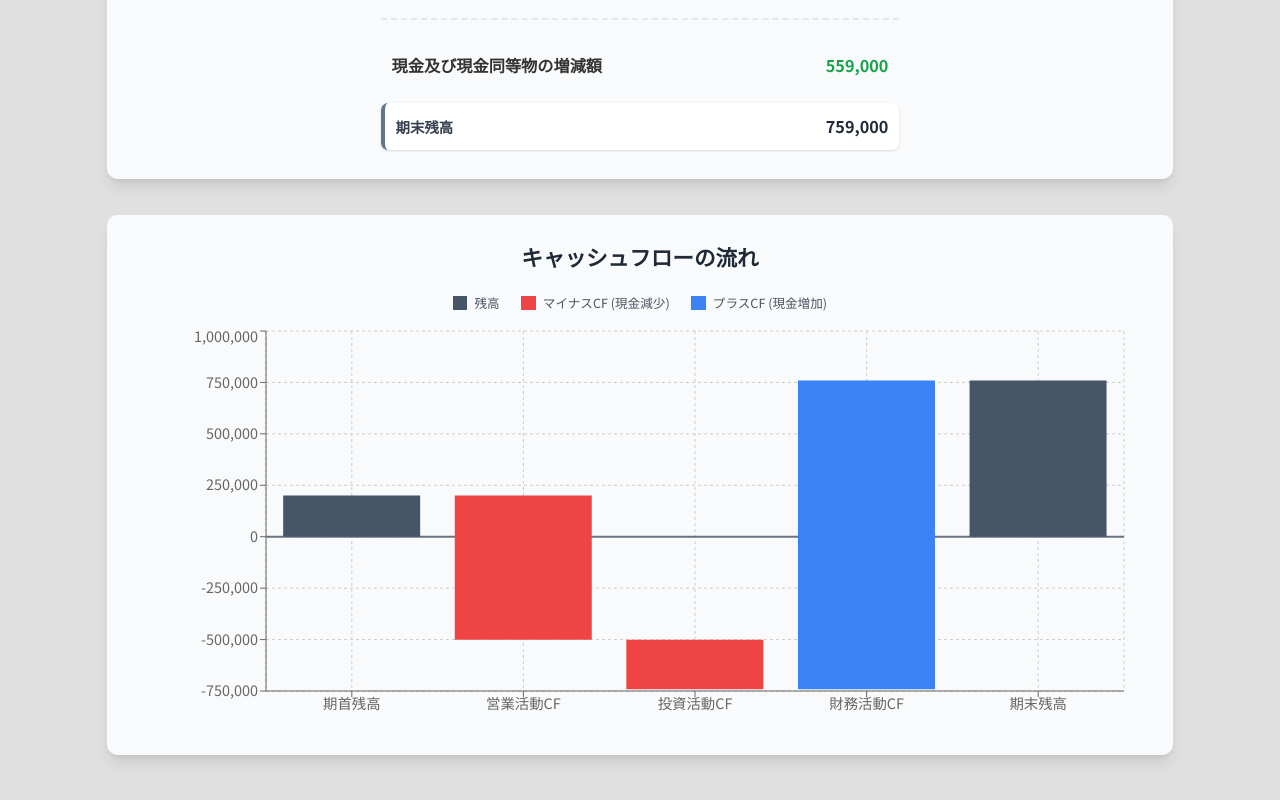
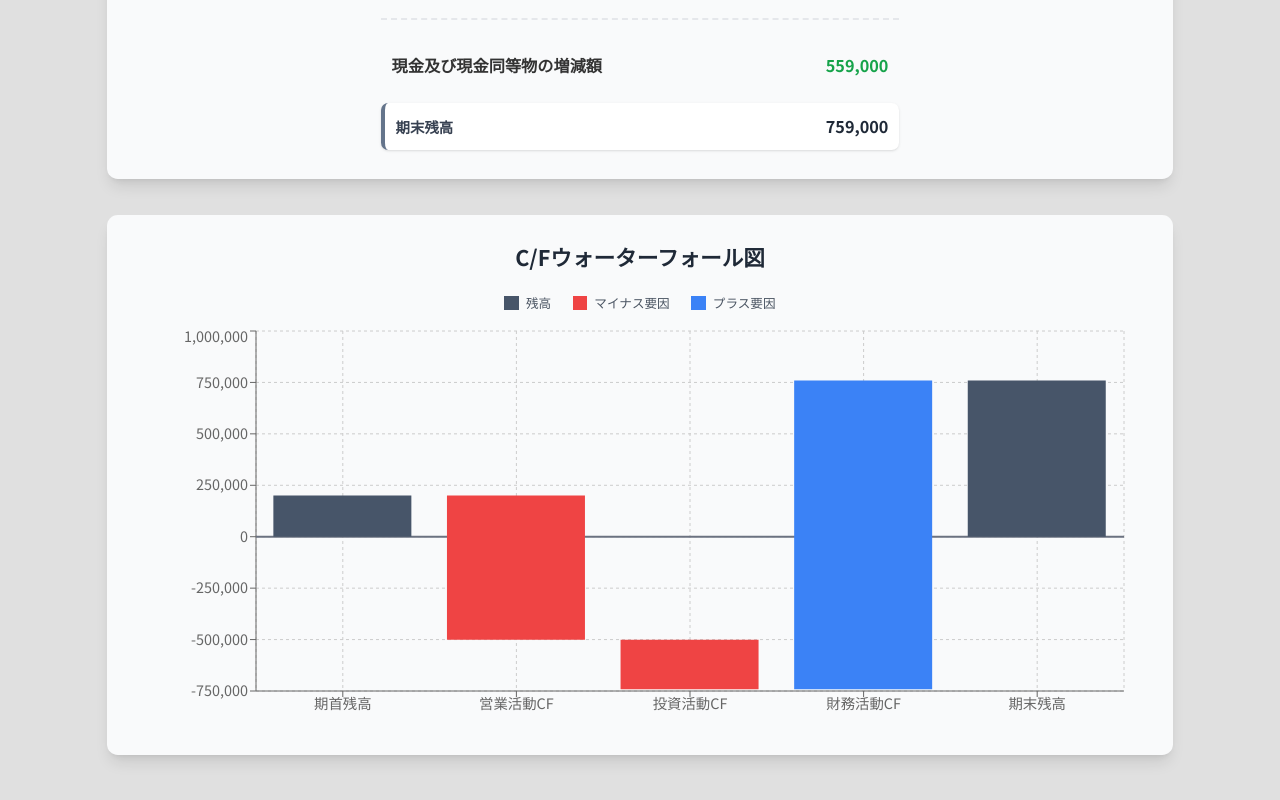
Before and after one commit to hiroba-develop/FinaVis_Demo, a React (Vite) app: page /cash-flow-statement in a window 1280 px wide. Shown: the part 572-1372 px from the top of the page. Built offline with nearby package versions, Linux system fonts and the light colour scheme; sample sign-in values are in the browser's storage.

Commit message:
ブラッシュアップ3

```diff
--- a/src/pages/CashFlowStatement.tsx
+++ b/src/pages/CashFlowStatement.tsx
@@ -1,4 +1,4 @@
-import React from 'react';
+import React, { useState, useEffect } from 'react';
 import { useNavigate } from 'react-router-dom';
 import { useTransactions } from '../contexts/TransactionContext';
 import { BarChart, Bar, XAxis, YAxis, CartesianGrid, Tooltip, ResponsiveContainer, Cell, ReferenceLine } from 'recharts';
@@ -96,11 +96,11 @@ const CustomLegend: React.FC = () => (
         </div>
         <div className="flex items-center">
             <div className="w-4 h-4 mr-2" style={{ backgroundColor: '#ef4444' }}></div>
-            <span>マイナスCF (現金減少)</span>
+            <span>マイナス要因</span>
         </div>
         <div className="flex items-center">
             <div className="w-4 h-4 mr-2" style={{ backgroundColor: '#3b82f6' }}></div>
-            <span>プラスCF (現金増加)</span>
+            <span>プラス要因</span>
         </div>
     </div>
 );
@@ -108,6 +108,16 @@ const CustomLegend: React.FC = () => (
 const CashFlowStatement: React.FC = () => {
   const { cashFlowStatement } = useTransactions();
   const navigate = useNavigate();
+  const [chartMarginLeft, setChartMarginLeft] = useState(20);
+
+  useEffect(() => {
+    const handleResize = () => {
+      setChartMarginLeft(window.innerWidth < 768 ? 20 : 60);
+    };
+    window.addEventListener('resize', handleResize);
+    handleResize();
+    return () => window.removeEventListener('resize', handleResize);
+  }, []);
 
   const cfWaterfallData = [];
   let cfRunningTotal = 0;
@@ -198,11 +208,11 @@ const CashFlowStatement: React.FC = () => {
 
       {/* --- Bottom section for the Waterfall Chart --- */}
       <div className="relative bg-gray-50 rounded-xl shadow-lg p-4 md:p-8 mt-10">
-        <h2 className="text-xl sm:text-2xl font-bold text-gray-800 mb-6 text-center">キャッシュフローの流れ</h2>
+        <h2 className="text-xl sm:text-2xl font-bold text-gray-800 mb-6 text-center">C/Fウォーターフォール図</h2>
         <CustomLegend />
         <div style={{ width: '100%', height: 400 }}>
           <ResponsiveContainer>
-            <BarChart data={cfWaterfallData} margin={{ top: 5, right: 20, left: 70, bottom: 5 }}>
+            <BarChart data={cfWaterfallData} margin={{ top: 5, right: 20, left: chartMarginLeft, bottom: 5 }}>
               <CartesianGrid strokeDasharray="3 3" />
               <XAxis dataKey="name" />
               <YAxis tickFormatter={yAxisFormatter} domain={[yMin, yMax]} ticks={ticks} />
--- a/src/pages/IncomeStatement.tsx
+++ b/src/pages/IncomeStatement.tsx
@@ -1,4 +1,4 @@
-import React, { useState } from 'react';
+import React, { useState, useEffect } from 'react';
 import { useNavigate } from 'react-router-dom';
 import { useTransactions } from '../contexts/TransactionContext';
 import { BarChart, Bar, XAxis, YAxis, CartesianGrid, Tooltip, ResponsiveContainer, Cell, ReferenceLine } from 'recharts';
@@ -129,19 +129,19 @@ const CustomLegend: React.FC = () => (
     <div className="flex justify-center items-center space-x-4 md:space-x-6 mb-4 text-sm text-gray-600">
         <div className="flex items-center">
             <div className="w-4 h-4 mr-2" style={{ backgroundColor: '#22c55e' }}></div>
-            <span>利益（中間合計）</span>
+            <span>中間合計</span>
         </div>
         <div className="flex items-center">
             <div className="w-4 h-4 mr-2" style={{ backgroundColor: '#ef4444' }}></div>
-            <span>費用（マイナス要因）</span>
+            <span>マイナス要因</span>
         </div>
         <div className="flex items-center">
             <div className="w-4 h-4 mr-2" style={{ backgroundColor: '#3b82f6' }}></div>
-            <span>収益（プラス要因）</span>
+            <span>プラス要因</span>
         </div>
         <div className="flex items-center">
             <div className="w-4 h-4 mr-2" style={{ backgroundColor: '#10b981' }}></div>
-            <span>当期純利益（最終結果）</span>
+            <span>最終合計</span>
         </div>
     </div>
 );
@@ -177,6 +177,16 @@ const IncomeStatement: React.FC = () => {
   const navigate = useNavigate();
   const [chartType, setChartType] = useState('box');
   const [waterfallView, setWaterfallView] = useState('simple');
+  const [chartMarginLeft, setChartMarginLeft] = useState(20);
+
+  useEffect(() => {
+    const handleResize = () => {
+      setChartMarginLeft(window.innerWidth < 768 ? 20 : 60);
+    };
+    window.addEventListener('resize', handleResize);
+    handleResize();
+    return () => window.removeEventListener('resize', handleResize);
+  }, []);
 
   // --- Calculations for Income Statement ---
   const totalRevenue = Object.values(incomeStatement.収益).reduce((s, v) => s + v, 0);
@@ -415,7 +425,7 @@ const IncomeStatement: React.FC = () => {
                                 <div className="h-full w-full" style={{ height: 400 }}>
                                     <CustomLegend />
                                     <ResponsiveContainer>
-                                        <BarChart data={waterfallData} margin={{ top: 5, right: 20, left: 70, bottom: 5 }}>
+                                        <BarChart data={waterfallData} margin={{ top: 5, right: 20, left: chartMarginLeft, bottom: 5 }}>
                                     <CartesianGrid strokeDasharray="3 3" />
                                             <XAxis dataKey="name" angle={-45} textAnchor="end" height={100} interval={0} />
                                     <YAxis tickFormatter={yAxisFormatter} domain={[yMin, yMax]} ticks={ticks} />
```
